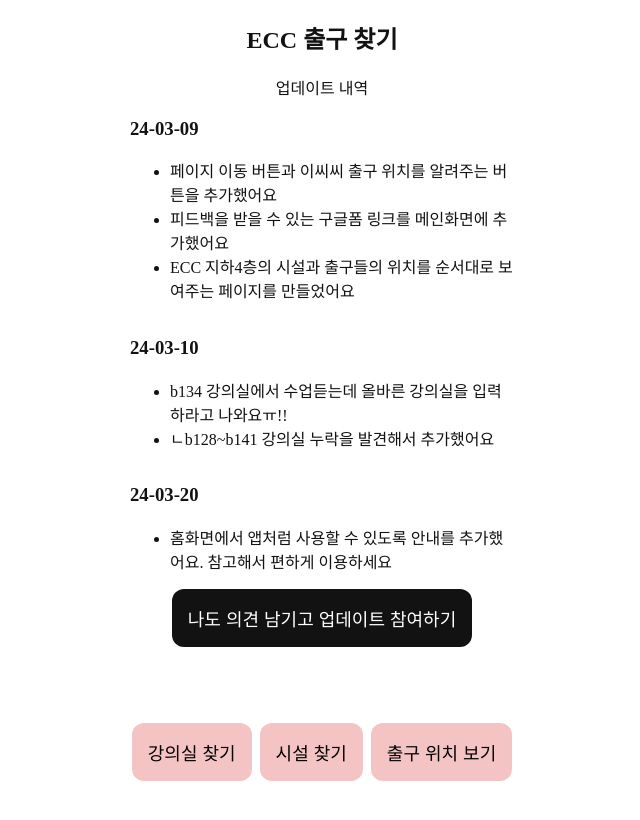
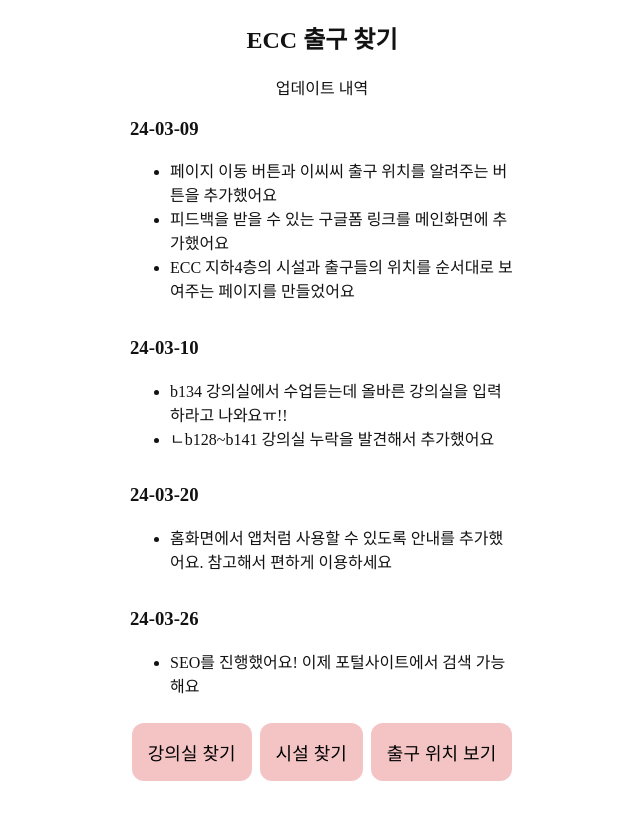
Before and after one commit to seondal/EcCuseMe, a Next.js app: page /update in a window 1280 px wide. Shown: the top 820 px of the page, without its empty margins (318-958 px from the left). Built offline with nearby package versions, Linux system fonts and the light colour scheme.

Commit message:
🌐 seo :  OpenGraph

```diff
--- a/src/app/layout.tsx
+++ b/src/app/layout.tsx
@@ -8,6 +8,10 @@ import ENV from "@/constants/env";
 export const metadata: Metadata = {
   title: "ECC 길찾기",
   description: "이화여대 ECC 시설 및 강의실 위치 찾기 지도 서비스",
+  openGraph: {
+    title: "ECC 길찾기",
+    description: "이대역보다 출구가 많은 ECC 미로",
+  },
   other: {
     "google-adsense-account": ENV.adsense_account,
     "naver-site-verification": ENV.naver_search_adviser,
--- a/src/app/page.tsx
+++ b/src/app/page.tsx
@@ -57,9 +57,6 @@ export default function Home() {
           button="홈화면 추가하고 앱처럼 사용하기"
           image="/image/webapp.png"
         />
-        <div className="whitespace-pre mt-8">
-          {`이 사이트 디자인이 구린가요 ?\n'제작자에게 말걸기'를 눌러서 디자이너가 되어주세요 !`}
-        </div>
       </div>
     </div>
   );
--- a/src/data/updates.ts
+++ b/src/data/updates.ts
@@ -20,6 +20,10 @@ const Updates = [
       "홈화면에서 앱처럼 사용할 수 있도록 안내를 추가했어요. 참고해서 편하게 이용하세요",
     ],
   },
+  {
+    date: "24-03-26",
+    contents: ["SEO를 진행했어요! 이제 포털사이트에서 검색 가능해요"],
+  },
 ];
 
 export default Updates;
```
